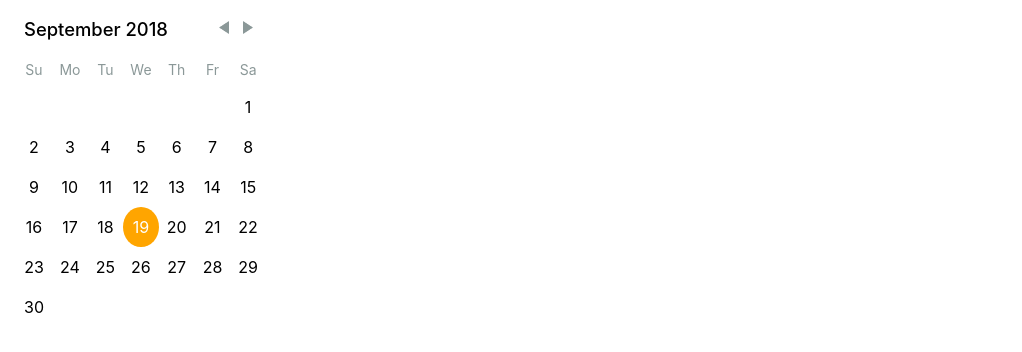
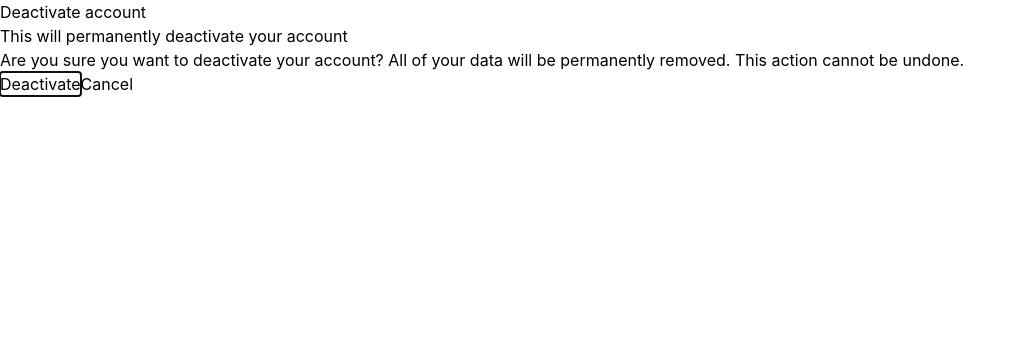
Before and after one commit to yukinkomob/react-sample-app, a React (Create React App) app: page /a4 in a window 1280 px wide. Shown: the top 352 px of the page, without its empty margins (0-1022 px from the left). Built offline with nearby package versions, Linux system fonts and the light colour scheme.

Commit message:
[mod] Dialogのサンプルを実装

```diff
--- a/src/App.js
+++ b/src/App.js
@@ -117,6 +117,7 @@ function App2() {
 
   return (
     <div className="App">
+      <Link to="/a4">jump</Link>
       <div>
         <div className="text-center">
           <h1 className="text-center text-3xl p-3 text-white bg-blue-800">
--- a/src/App4.jsx
+++ b/src/App4.jsx
@@ -1,21 +1,28 @@
 import React from 'react'
-import DayPicker from 'react-day-picker'
-import 'react-day-picker/lib/style.css'
+import { useState } from 'react'
+import { Dialog } from '@headlessui/react'
 
-const birthdayStyle = `.DayPicker-Day--highlighted {
-  background-color: orange;
-  color: white;
-}`
+function App4() {
+  let [isOpen, setIsOpen] = useState(true)
 
-const modifiers = {
-  highlighted: new Date(2018, 8, 19),
+  return (
+    <Dialog open={isOpen} onClose={() => setIsOpen(false)}>
+      <Dialog.Overlay />
+
+      <Dialog.Title>Deactivate account</Dialog.Title>
+      <Dialog.Description>
+        This will permanently deactivate your account
+      </Dialog.Description>
+
+      <p>
+        Are you sure you want to deactivate your account? All of your data will
+        be permanently removed. This action cannot be undone.
+      </p>
+
+      <button onClick={() => setIsOpen(false)}>Deactivate</button>
+      <button onClick={() => setIsOpen(false)}>Cancel</button>
+    </Dialog>
+  )
 }
 
-export default function App4() {
-  return (
-    <div>
-      <style>{birthdayStyle}</style>
-      <DayPicker modifiers={modifiers} month={new Date(2018, 8)} />
-    </div>
-  )
-}
+export default App4
```
